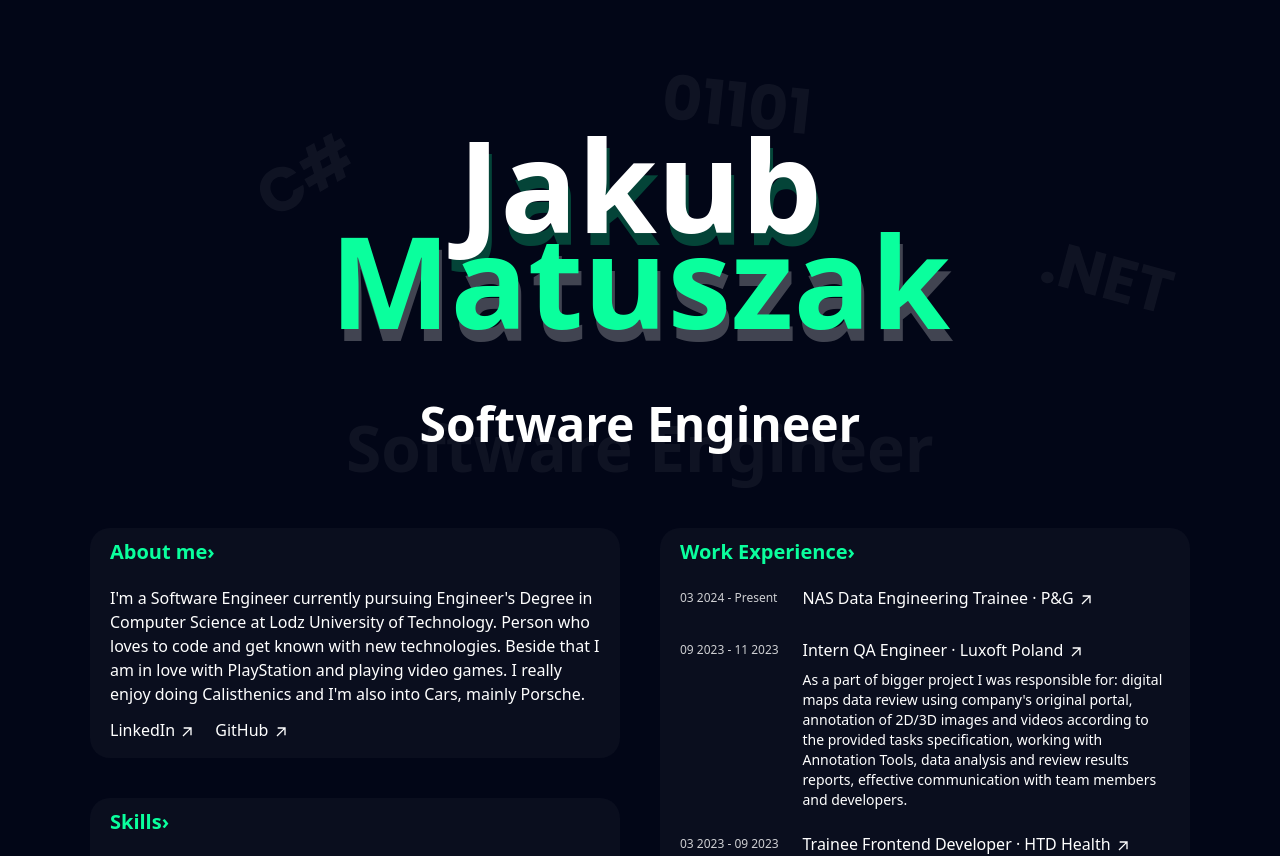
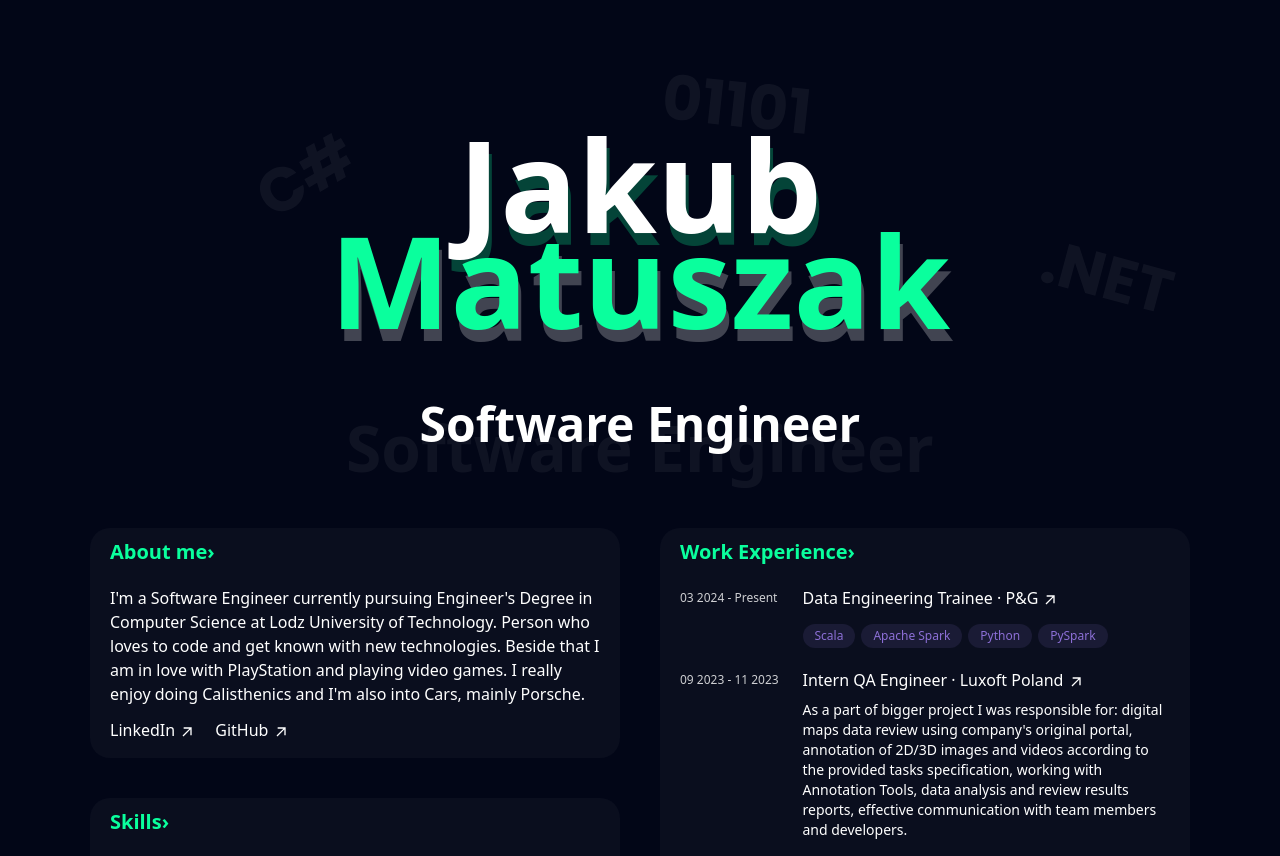
Before and after one commit to jaqubm/PortfolioV2, a React (Vite) app: page / in a window 1280 px wide. Shown: the top 856 px of the page. Built offline with nearby package versions, Linux system fonts and the light colour scheme.

Commit message:
WorkExperience typo fix

```diff
--- a/src/components/WorkExperience.tsx
+++ b/src/components/WorkExperience.tsx
@@ -15,9 +15,10 @@ const WorkExperience = () => (
         <DetailInfo
         date="03 2024 - Present"
         link="https://us.pg.com/"
-        title="NAS Data Engineering Trainee"
+        title="Data Engineering Trainee"
         company="P&G"
-        isLink={ true }>
+        isLink={ true }
+        skills={ ["Scala", "Apache Spark", "Python", "PySpark"] }>
 
         </DetailInfo>
 
```
